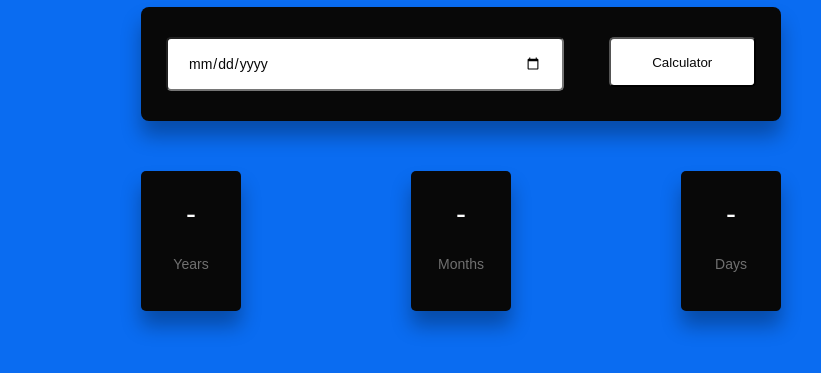
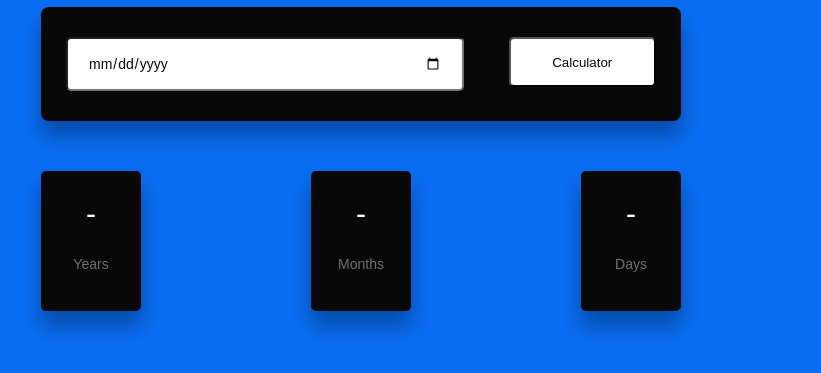
Before and after one commit to Sagardussa/Age-Calculator, a plain HTML site: page index.html in a window 1280 px wide. Shown: the part 191-564 px from the top of the page, without its empty margins (239-1060 px from the left). Drawn offline with Linux system fonts and the light colour scheme.

Commit message:
Update style.css

```diff
--- a/style.css
+++ b/style.css
@@ -19,7 +19,7 @@ h1{
 }
 .container{
     margin-top: 300px;
-    margin-left: 650px;
+    margin-left: 550px;
     margin-right: 450px;
 
     width: 50%;
```
